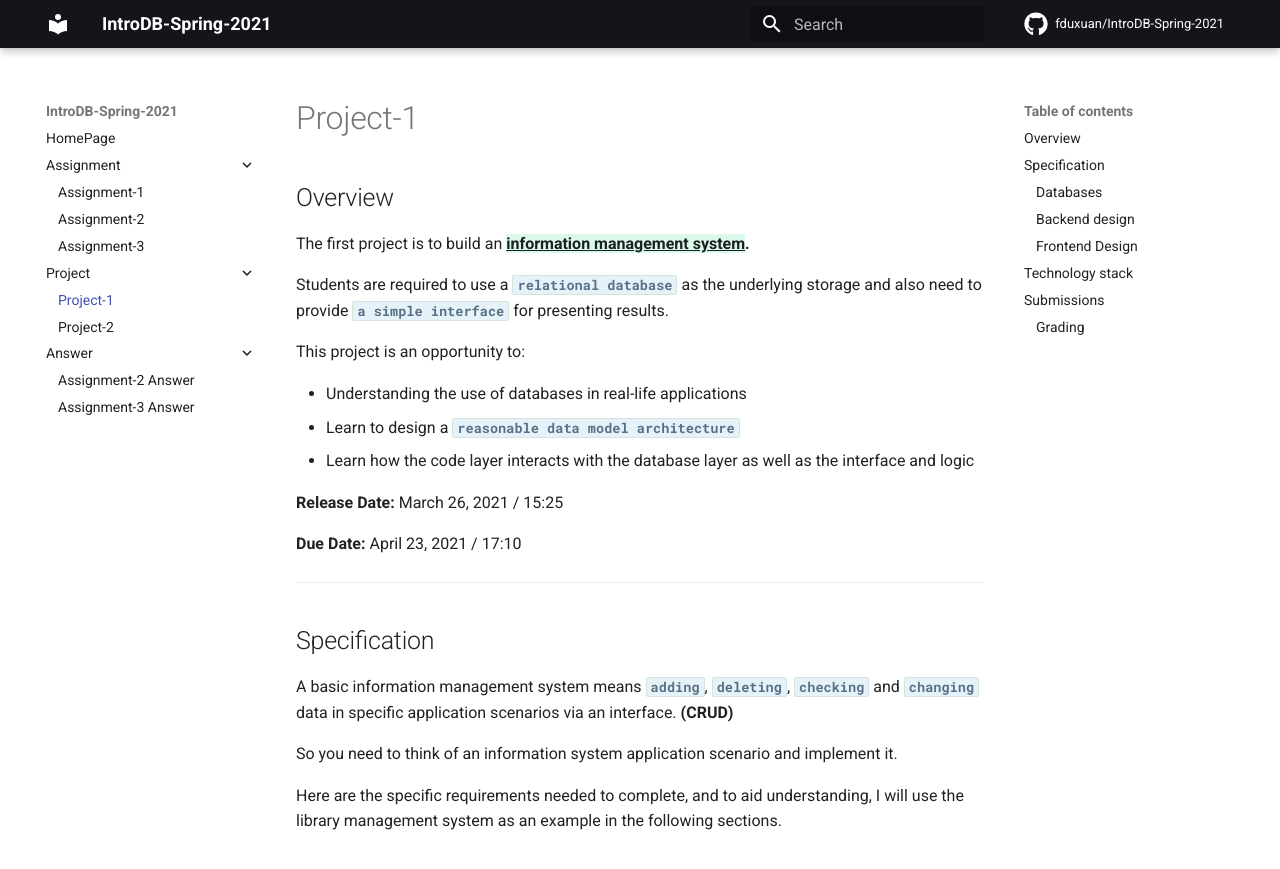
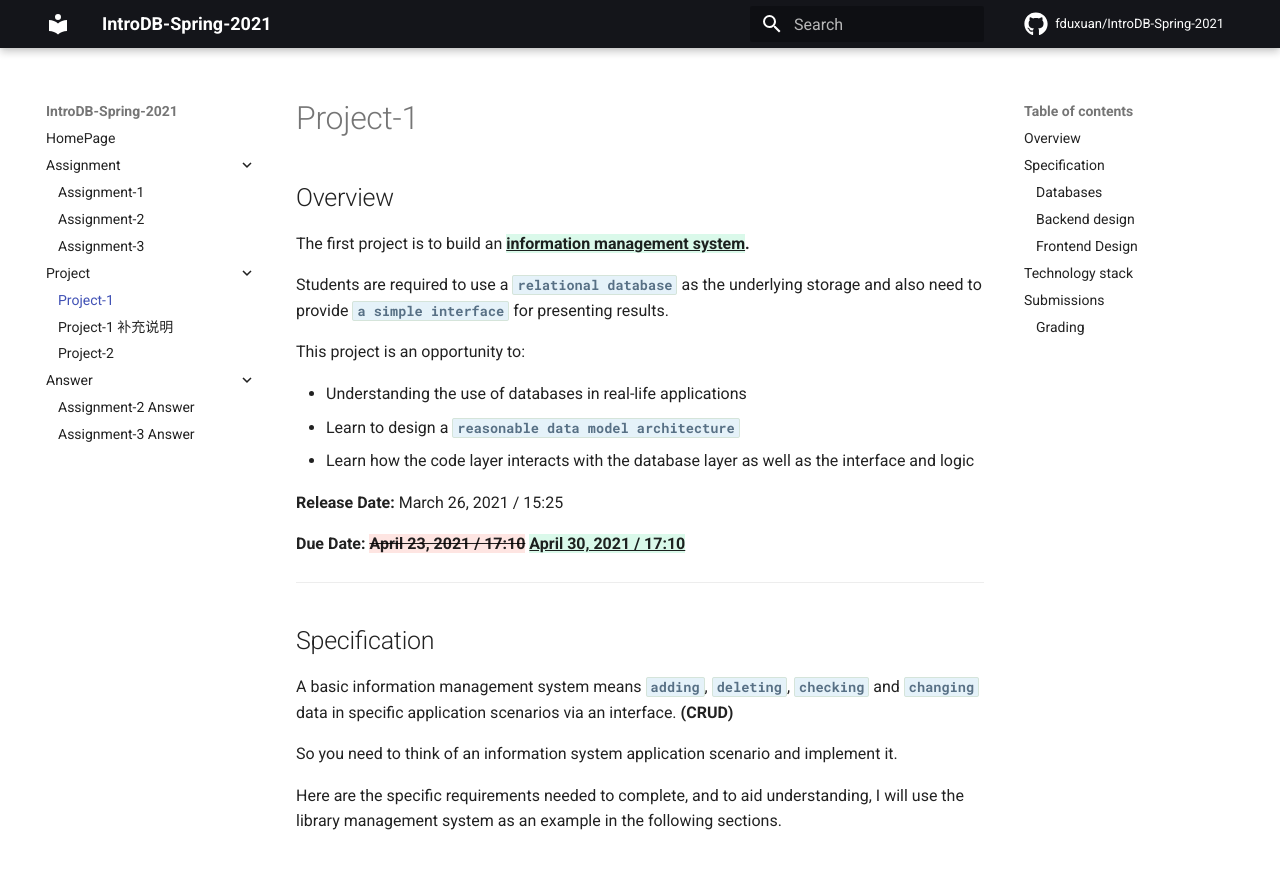
Before and after one commit to fduxuan/IntroDB-Spring-2021, an MkDocs documentation site: the page built from docs/Project/project-1.md, in a window 1280 px wide and 900 px high. Shown: the top 869 px of the window. Built offline with MkDocs 1.6.1 and Material for MkDocs 9.7.7, drawn with Linux system fonts in a browser that asks for light colours; comment, search, counter and statistics services are not loaded.

Commit message:
增加补充说明

```diff
--- a/docs/Project/project-1.md
+++ b/docs/Project/project-1.md
@@ -16,7 +16,7 @@ This project is an opportunity to:
 
 **Release Date:** March 26, 2021 / 15:25
 
-**Due Date:** April 23, 2021 / 17:10
+**Due Date:** **{--April 23, 2021 / 17:10--} {++April 30, 2021 / 17:10++}**
 
 ---
 
--- a/mkdocs.yml
+++ b/mkdocs.yml
@@ -35,6 +35,7 @@ nav:
       - Assignment-3: Assignment/assignment3.md
   - Project:
       - Project-1: Project/project-1.md
+      - Project-1 补充说明: Project/project-1补充说明.md
       - Project-2: Project/project-2.md
   - Answer:
       - Assignment-2 Answer: Answer/assignment-2.md
```
Also changed, not shown: docs/index.md (+1 -0 lines).
